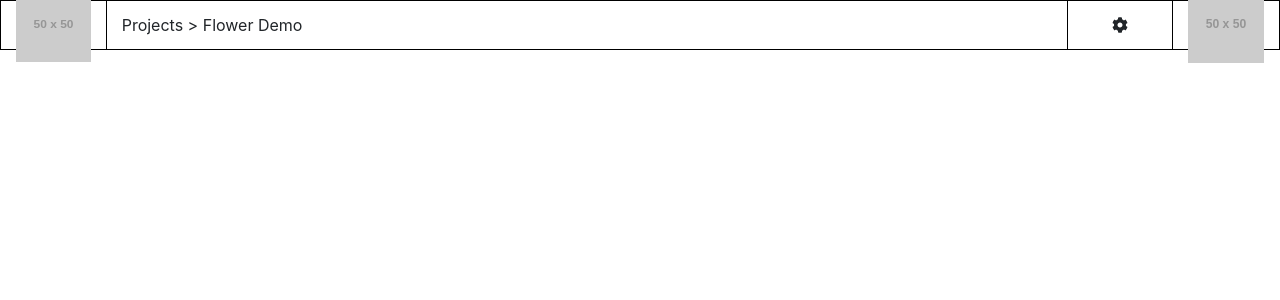
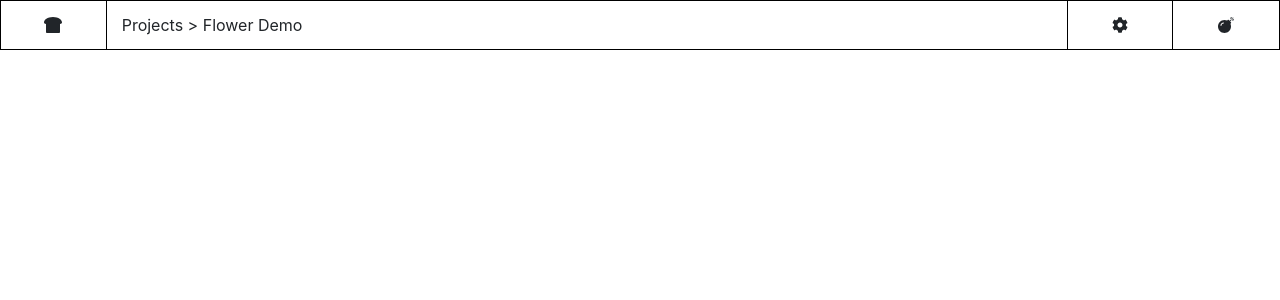
Before and after one commit to marklu87/menu-system, an Angular app: page / in a window 1280 px wide. Shown: the top 300 px of the page. Built offline with nearby package versions, Linux system fonts and the light colour scheme.

Commit message:
top-menu with glyphicons

```diff
--- a/src/app/top-menu/top-menu.component.html
+++ b/src/app/top-menu/top-menu.component.html
@@ -1,14 +1,14 @@
 <div class="row">
   <div class="col-sm-12 header-container">
     <div class="col-sm-1 text-center box">
-      <img src="https://via.placeholder.com/50">
+      <fa-icon [icon]="faBreadSlice"></fa-icon>
     </div>
-    <div class="col-sm-9 title">Projects > Flower Demo</div>
+    <div class="col-sm-9 title">Projects > {{projectTitle}}</div>
     <div class="col-sm-1 text-center box">
       <fa-icon [icon]="faCog"></fa-icon>
     </div>
     <div class="col-sm-1 text-center box">
-      <img src="https://via.placeholder.com/50">
+      <fa-icon [icon]="faBomb"></fa-icon>
     </div>
   </div>
 </div>
--- a/src/app/top-menu/top-menu.component.ts
+++ b/src/app/top-menu/top-menu.component.ts
@@ -1,5 +1,5 @@
 import { Component, OnInit } from '@angular/core';
-import { faCog } from '@fortawesome/free-solid-svg-icons';
+import { faCog, faBomb, faBreadSlice } from '@fortawesome/free-solid-svg-icons';
 
 @Component({
   selector: 'app-top-menu',
@@ -7,9 +7,14 @@ import { faCog } from '@fortawesome/free-solid-svg-icons';
   styleUrls: ['./top-menu.component.scss']
 })
 export class TopMenuComponent implements OnInit {
-  faCog = faCog;
+  public faCog: any = faCog;
+  public faBomb: any = faBomb;
+  public faBreadSlice: any = faBreadSlice;
+  public projectTitle: string;
 
-  constructor() { }
+  constructor() {
+    this.projectTitle = 'Flower Demo';
+  }
 
   ngOnInit() {
   }
```
